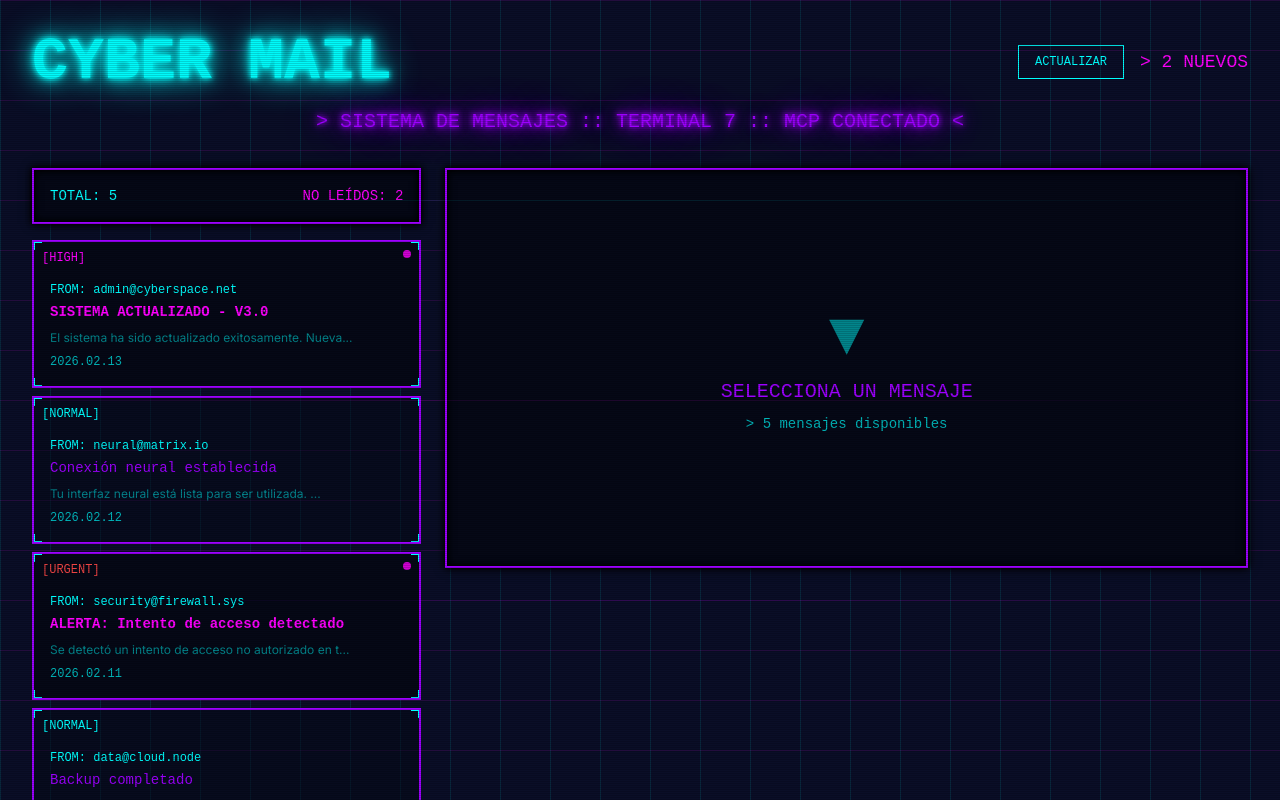
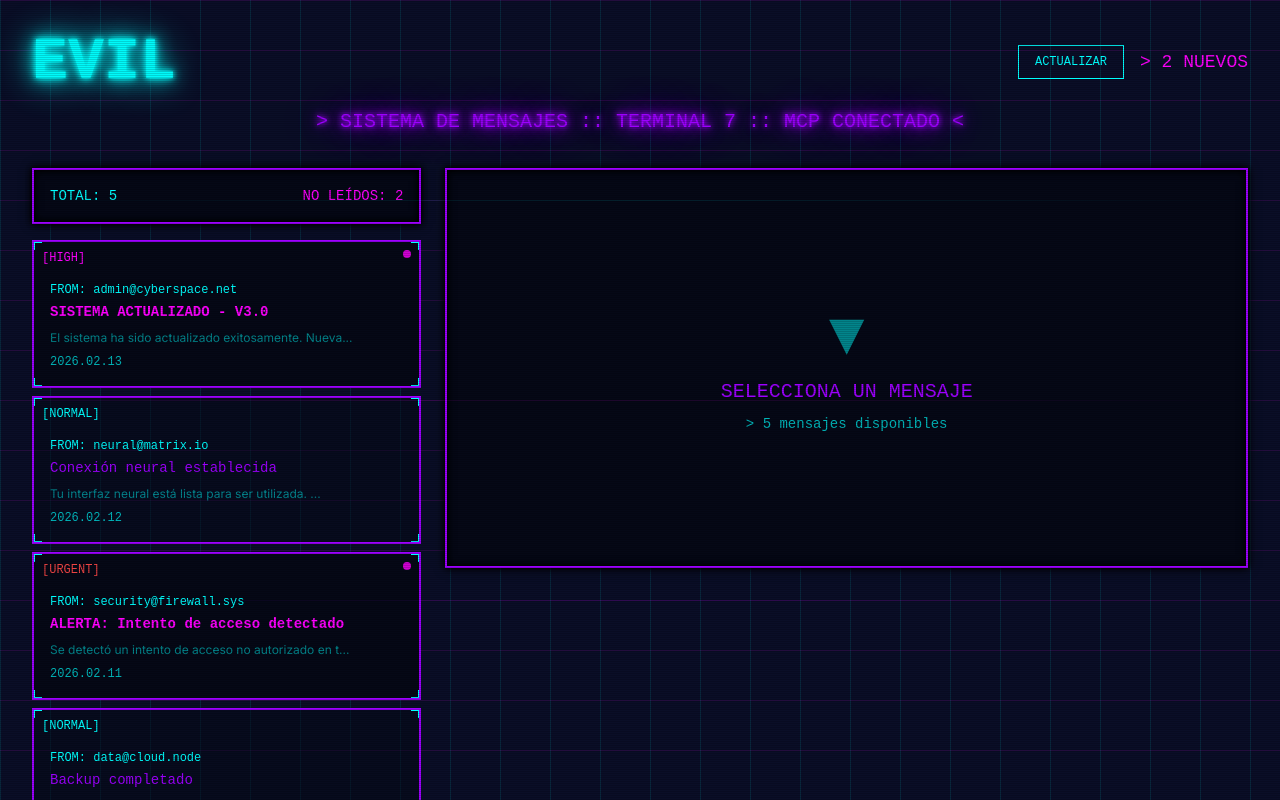
Before and after one commit to codemized/test-3, a Next.js app: page / in a window 1280 px wide. Shown: the top 800 px of the page. Built offline with nearby package versions, Linux system fonts and the light colour scheme.

Commit message:
AI update: que diga evil

```diff
--- a/app/page.tsx
+++ b/app/page.tsx
@@ -94,7 +94,7 @@ export default function Home() {
       <div className="max-w-7xl mx-auto mb-8">
         <div className="flex items-center justify-between mb-4">
           <h1 className="text-4xl md:text-6xl font-bold text-neon-cyan neon-glow flicker font-retro">
-            CYBER MAIL
+            EVIL
           </h1>
           <div className="flex items-center gap-4">
             <button
```
